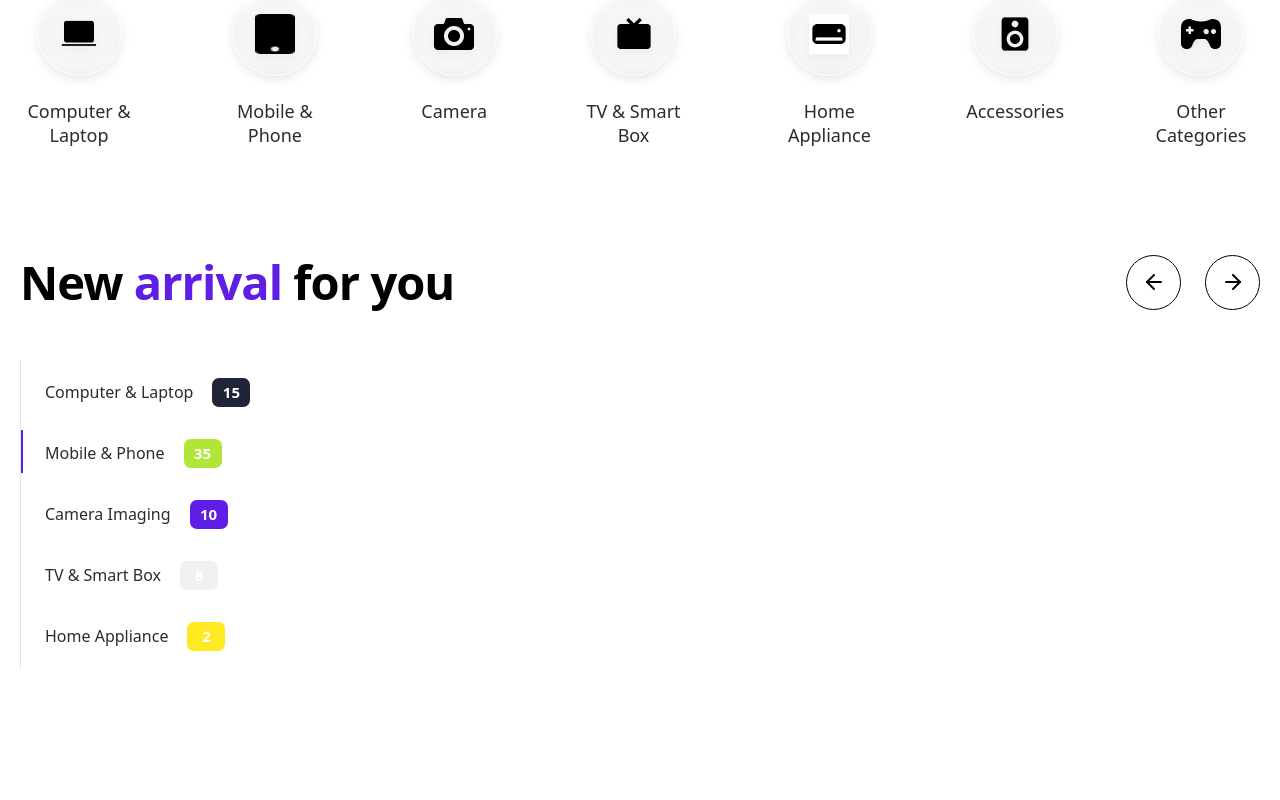
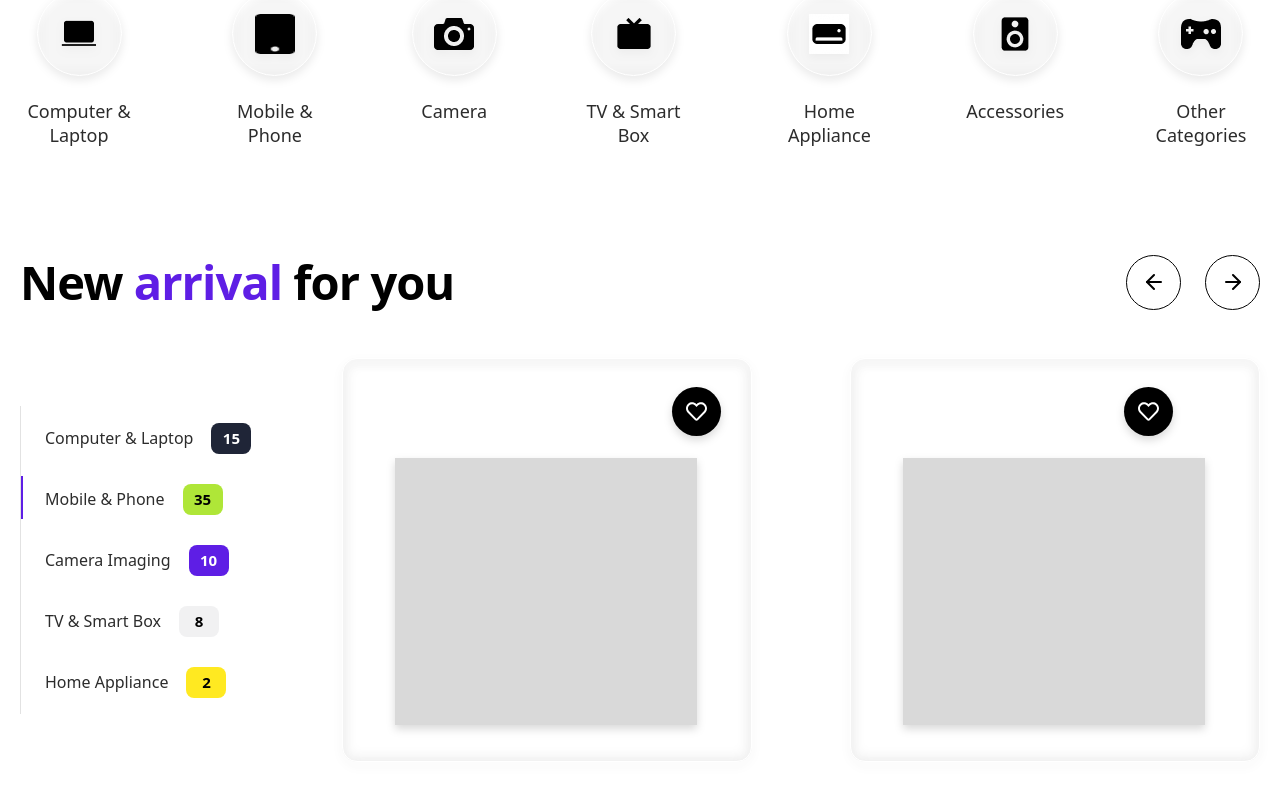
Before and after one commit to Githubshakil/project_sphere, a React (Vite) app: page / in a window 1280 px wide. Shown: the part 993-1793 px from the top of the page. Before the commit the page ends 1761 px from the top, so only its background shows below. Built offline with nearby package versions, Linux system fonts and the light colour scheme.

Commit message:
update Arrival section

```diff
--- /dev/null
+++ b/src/components/commonLayOut/ArrivalBox.jsx
@@ -0,0 +1,27 @@
+import React from 'react'
+import HartShape from '../../icons/HartShape'
+
+const ArrivalBox = ({loveIcon}) => {
+  return (
+    <>
+        <div>
+            <div className=' relative w-[410px] h-[404px] border-1 border-[#fff] rounded-[15px] drop-shadow-lg backdrop-blur-sm pt-[99px] pb-[38px] pl-[52px] pr-[56px] '>
+                <div className='w-[302px] h-[267px] bg-[#d9d9d9]'></div>
+               { loveIcon &&
+                <div className='w-[49px] h-[49px] bg-[#000] rounded-full absolute top-[28px] right-[30px] flex items-center justify-center'>
+                    <HartShape />
+                </div>
+                ||
+                <div className='w-[49px] h-[49px] bg-[#000] rounded-full absolute top-[28px] right-[86px] flex items-center justify-center'>
+                    <HartShape />
+                </div>
+
+
+               }
+            </div>
+        </div>
+    </>
+  )
+}
+
+export default ArrivalBox
--- a/src/components/commonLayOut/ArrivalItems.jsx
+++ b/src/components/commonLayOut/ArrivalItems.jsx
@@ -1,14 +1,14 @@
 import React from 'react'
 
-const ArrivalItems = ({arrivalText, arrivalNumber,className,bg }) => {
+const ArrivalItems = ({arrivalText, arrivalNumber,className,bg,color }) => {
   return (
     <>
-        <div className='flex items-center gap-[18px] mb-[30px] ml-6 '>
+        <di      v className='flex items-center gap-[18px] mb-[30px] ml-6 '>
             <h6 className='text-[#2c2c2c] font-["Montserrat"] text-base font-medium leading-[130%] '>{arrivalText}</h6>
-            <div className= 'w-[40px] h-[31px] text-[#fff] font-["Montserrat"] border bg-amber-400 flex items-center justify-center rounded-[8px] text-[15px] font-bold    '
-                 style={{backgroundColor: bg ? bg : '#AFE638', color: className ? className : '#fff'}}
+            <div className= 'w-[40px] h-[31px] text-[#fff] font-["Montserrat"]  bg-amber-400 flex items-center justify-center rounded-[8px] text-[15px] font-bold '
+                 style={{backgroundColor: bg ? bg : '#AFE638', color: color ? color : '#fff'}}
             >{arrivalNumber}</div>
-        </div>
+        </di>
     </>
   )
 }
--- a/src/components/homePage/ArrivalSection.jsx
+++ b/src/components/homePage/ArrivalSection.jsx
@@ -1,5 +1,6 @@
 import ArrowLeft from "../../icons/ArrowLeft";
 import ArrowRight from "../../icons/ArrowRight";
+import ArrivalBox from "../commonLayOut/ArrivalBox";
 import ArrivalItems from "../commonLayOut/ArrivalItems";
 import Container from "../commonLayOut/Container";
 
@@ -8,7 +9,7 @@ const ArrivalSection = () => {
     <>
       <div className="mb-[100px]">
         <Container>
-          <div className="flex justify-between items-center mb-[48px]">
+          <div className="flex justify-between items-center mb-[46px]">
             <div>
               <h2 className='text-left text-[#000] font-["Prompt"] text-[47px] font-bold leading-[125%] tracking-[-0.94px]'>
                 New <span className="text-[#5E1EE5]">arrival</span> for you
@@ -25,15 +26,19 @@ const ArrivalSection = () => {
           </div>
 
 
-          <div >
-            <div className="border-l border-[#E2E2E2] h-[308px]  relative before:content-[''] before:bg-[#5e1ee5] before:absolute before:w-[2px] before:h-[43px]  before:left-[0px] before:top-[70px]  ">
-              <div className="absolute top-[17px] ">
-                <ArrivalItems arrivalText="Computer & Laptop" arrivalNumber="15" bg={"#1f2537"} />
-                <ArrivalItems arrivalText="Mobile & Phone" arrivalNumber="35" bg={"#AFE638"}/>
+          <div className=" flex items-center justify-between gap-[76px]">
+            <div className="  border-l border-[#E2E2E2] h-[308px]  relative before:content-[''] before:bg-[#5e1ee5] before:absolute before:w-[2px] before:h-[43px]  before:left-[0px] before:top-[70px]  ">
+              <div className=" w-[250px] absolute top-[17px] ">
+                <ArrivalItems arrivalText="Computer & Laptop" arrivalNumber="15" bg={"#1f2537"}  />
+                <ArrivalItems arrivalText="Mobile & Phone" arrivalNumber="35" bg={"#AFE638"} color={"#000"}/>
                 <ArrivalItems arrivalText="Camera Imaging" arrivalNumber="10" bg={"#5E1EE5"}/>
-                <ArrivalItems arrivalText="TV & Smart Box" arrivalNumber="8" bg={"#F1F1F2"}/>
-                <ArrivalItems arrivalText="Home Appliance" arrivalNumber="2" bg={"#FFE921"}/>
+                <ArrivalItems arrivalText="TV & Smart Box" arrivalNumber="8" bg={"#F1F1F2"}  color={"#000"}/>
+                <ArrivalItems arrivalText="Home Appliance" arrivalNumber="2" bg={"#FFE921"} color={"#000"}/>
               </div>
+            </div>
+            <div className="flex items-center gap-[98px]">
+              <ArrivalBox loveIcon={true} />
+              <ArrivalBox />
             </div>
 
 
--- /dev/null
+++ b/src/icons/HartShape.jsx
@@ -0,0 +1,20 @@
+import React from 'react'
+
+const HartShape = () => {
+  return (
+
+<svg width="21" height="21" viewBox="0 0 21 21" fill="none" xmlns="http://www.w3.org/2000/svg">
+<g clip-path="url(#clip0_1_188)">
+<path d="M18.8016 2.63735C16.4309 0.64399 12.7682 0.943404 10.5 3.25258C8.23184 0.943404 4.56915 0.639888 2.19844 2.63735C-0.885933 5.23364 -0.434761 9.46645 1.76368 11.71L8.95782 19.0395C9.36797 19.4579 9.91758 19.6916 10.5 19.6916C11.0865 19.6916 11.632 19.462 12.0422 19.0436L19.2363 11.7141C21.4307 9.47055 21.89 5.23774 18.8016 2.63735ZM17.8336 10.3278L10.6395 17.6573C10.541 17.7557 10.459 17.7557 10.3606 17.6573L3.16641 10.3278C1.66934 8.802 1.36582 5.9145 3.46583 4.14672C5.06133 2.80551 7.52227 3.00649 9.06446 4.57739L10.5 6.04165L11.9356 4.57739C13.4859 2.99829 15.9469 2.80551 17.5342 4.14262C19.6301 5.9104 19.3184 8.8143 17.8336 10.3278Z" fill="white"/>
+</g>
+<defs>
+<clipPath id="clip0_1_188">
+<rect width="21" height="21" fill="white"/>
+</clipPath>
+</defs>
+</svg>
+
+  )
+}
+
+export default HartShape
```
